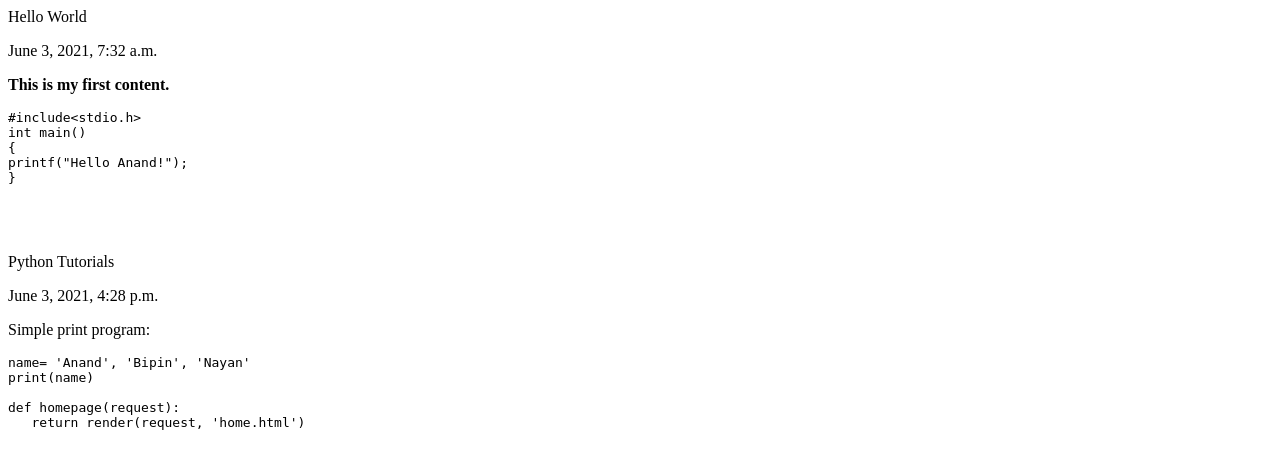
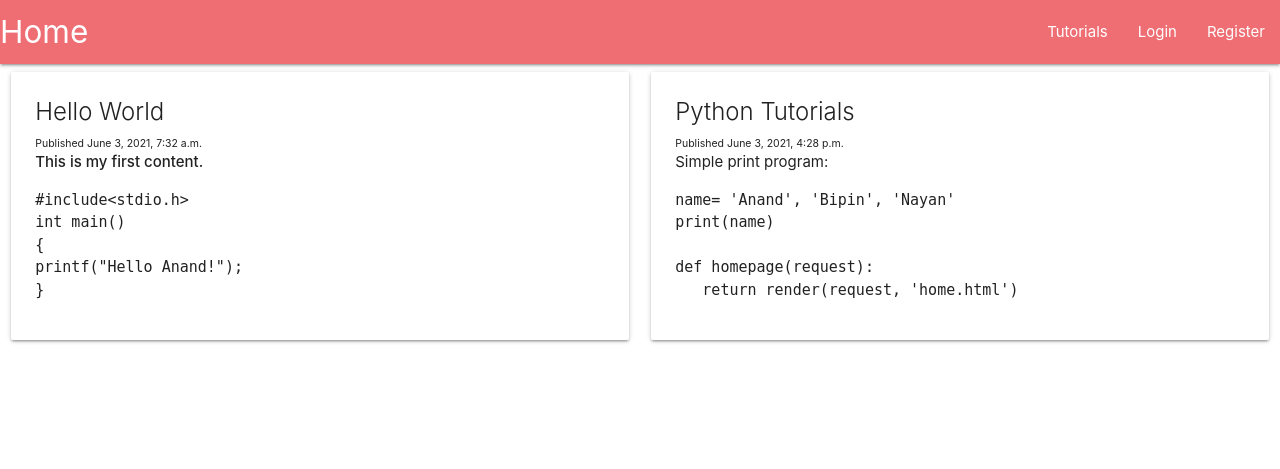
Before and after one commit to anandraj8756/django_blogs_app, a Django app: page / in a window 1280 px wide. Shown: the top 469 px of the page. Run offline with Django 3.2, Linux system fonts and the light colour scheme; data comes from the database, SQL or seed files in the repository; both versions use the stored data as it was after the commit; some libraries are stand-ins or nearby versions.

Commit message:
css added

```diff
--- /dev/null
+++ b/mysite/main/templates/main/header.html
@@ -0,0 +1,31 @@
+<head>
+    {% load static %}
+    <link href="{% static  'tinymce/css/prism.css' %}" rel="stylesheet">
+    <!-- Compiled and minified CSS -->
+    <link rel="stylesheet" href="https://cdnjs.cloudflare.com/ajax/libs/materialize/1.0.0/css/materialize.min.css">
+    <link rel="stylesheet" href="{% static 'main/css/materialize.css' %}">
+    <!-- Compiled and minified JavaScript for Materialize CSS -->
+    <script src="https://cdnjs.cloudflare.com/ajax/libs/materialize/1.0.0/js/materialize.min.js"></script>
+</head>
+
+
+<body>
+
+    <nav>
+        <div class="nav-wrapper">
+          <a href="/" class="brand-logo">Home</a>
+          <ul id="nav-mobile" class="right hide-on-med-and-down">
+            <li><a href="#">Tutorials</a></li>
+            <li><a href="#">Login</a></li>
+            <li><a href="#">Register</a></li>
+          </ul>
+        </div>
+      </nav>
+
+    {% block content%}
+
+    {% endblock %}
+
+    <script src="{% static 'tinymce/js/prism.js' %}"></script>
+
+</body>
--- a/mysite/main/templates/main/home.html
+++ b/mysite/main/templates/main/home.html
@@ -1,22 +1,17 @@
+{% extends 'main/header.html' %}
 
-<head>
-    {% load static %}
-    <link href="{% static  'tinymce/css/prism.css' %}" rel="stylesheet">
-</head>
-
-
-<body>
-
+{% block content %}
+<div class="row">
     {% for tut in tutorials %}
-
-    <p>{{tut.tutorial_title}}</p>
-    <p>{{tut.tutorial_published}}</p>
-    <p>{{tut.tutorial_content| safe}}</p>
-    <br><br>
-
-
+    <div class="col s12 m6">
+        <div class="card hoverable">
+            <div class="card-content">
+                <span class="card-title">{{tut.tutorial_title}}</span>
+                <p style="font-size:70%">Published {{tut.tutorial_published}}</p>
+                <p>{{tut.tutorial_content|safe}}</p>
+            </div>
+        </div>
+    </div>
     {% endfor %}
 
-    <script src="{% static 'tinymce/js/prism.js' %}"></script>
-
-</body>
+    {% endblock %}
```
Also changed, not shown: mysite/main/templates/main/register.html (added, +11 -0 lines), mysite/db.sqlite3, mysite/main/static/main/css/materialize.css (added), 6 other files.
